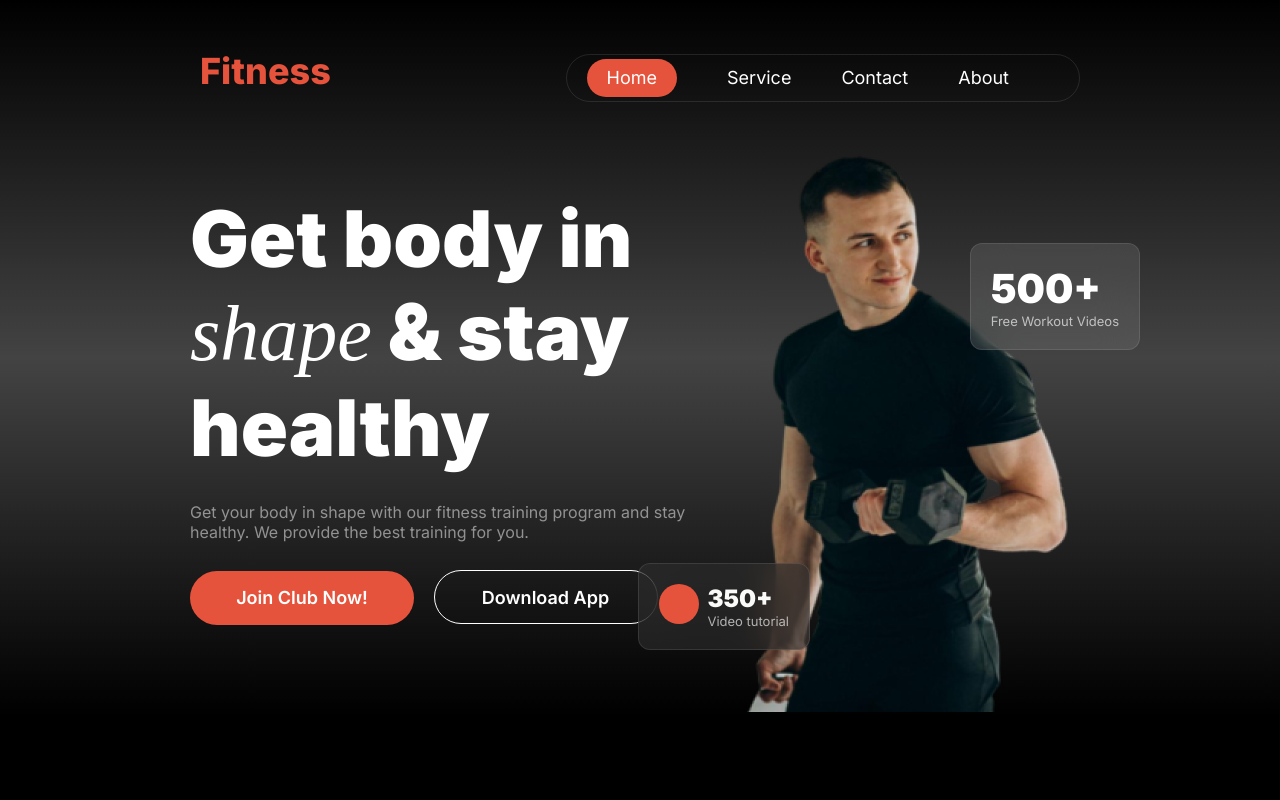
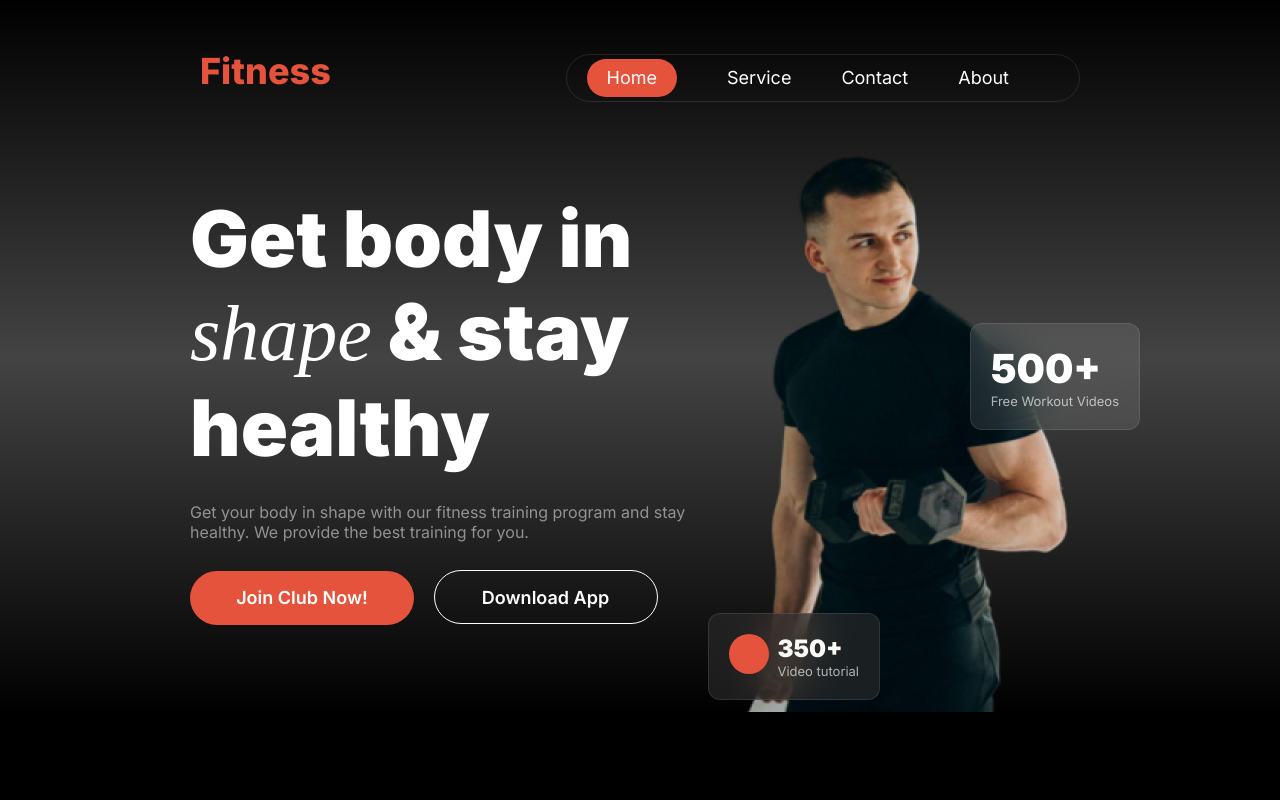
Before and after one commit to miftah1299/fitness-training-website, a plain HTML site: page index.html in a window 1280 px wide. Shown: the top 800 px of the page. Drawn offline with Linux system fonts and the light colour scheme; a web font is replaced by a local one.

Commit message:
modified

```diff
--- a/styles/style.css
+++ b/styles/style.css
@@ -167,13 +167,13 @@ nav li a {
 
 #btn1 {
     position: absolute;
-    bottom: 150px;
-    right: 470px;
+    bottom: 100px;
+    right: 400px;
 }
 
 #btn2 {
     position: absolute;
-    bottom: 450px;
+    bottom: 370px;
     right: 140px;
 }
 
```
